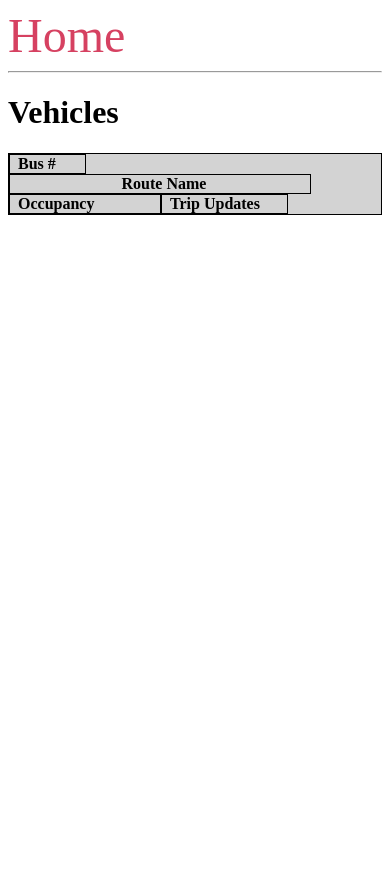
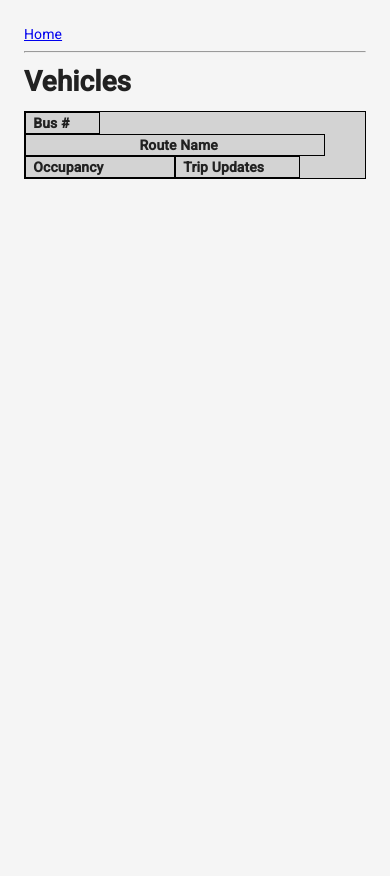
Before and after one commit to Team-6-CMSC447-SP-24/MTA_App, a Flask app: template templates/index.html in a window 390 px wide. Before the commit the page ends 215 px from the top, so only its background shows below. Run offline with Flask 3, Linux system fonts and the light colour scheme; the template is opened without the code that fills it, so the values that code supplies are empty.

Commit message:
Implemented Material Design into Flask framework.

```diff
--- a/app.py
+++ b/app.py
@@ -1,9 +1,12 @@
 from flask import Flask, render_template, request, url_for, flash, redirect, abort
 from api_utils import *
 from credentials import google_key
+from flask_material import Material
 
 
 app = Flask(__name__)
+Material(app)
+
 @app.route('/')
 def index():
     rtVehicles = getRealTimeVehiclePositions()
--- a/static/stylesheet.css
+++ b/static/stylesheet.css
@@ -1,26 +1,117 @@
-.post {
-    padding: 10px;
-    margin: 5px;
-    background-color: #f3f3f3
+/* Import Roboto Font */
+@import "https://fonts.googleapis.com/css?family=Roboto:400,500&display=swap";
+
+/* Material Design color palette */
+:root {
+  --md-primary: #6200ea;
+  --md-secondary: #03dac6;
+  --md-background: #f5f5f5;
+  --md-surface: #ffffff;
+  --md-error: #b00020;
+  --md-on-primary: #ffffff;
+  --md-on-secondary: #000000;
+  --md-on-background: #000000;
+  --md-on-surface: #000000;
+  --md-on-error: #ffffff;
 }
 
-nav a {
-    color: #d64161;
-    font-size: 3em;
-    text-decoration: none;
+/* Material Design typography */
+body {
+  font-family: 'Roboto', sans-serif;
+  font-weight: 400;
+  font-size: 16px;
+  line-height: 1.5;
 }
 
-.alert {
-    padding: 20px;
-    margin: 5px;
-    color: #970020;
-    background-color: #ffd5de;
+/* Material Design buttons */
+.button {
+  display: inline-block;
+  padding: 8px 16px;
+  border: none;
+  border-radius: 4px;
+  background-color: var(--md-primary);
+  color: var(--md-on-primary);
+  text-align: center;
+  text-decoration: none;
+  cursor: pointer;
 }
+
+.button:hover {
+  background-color: #3700b3;
+}
+
+/* Material Design tables */
+.div-table {
+  display: table;
+  width: 100%;
+  border-collapse: collapse;
+}
+
+.div-table-row {
+  display: table-row;
+}
+
+.div-table-col {
+  display: table-cell;
+  padding: 8px;
+  border: 1px solid #ddd;
+}
+
+.div-table-head {
+  background-color: var(--md-primary);
+  color: var(--md-on-primary);
+  font-weight: 500;
+}
+
+/* Your existing styles below */
+/* Box model */
+*,
+*:after,
+*:before {
+  -webkit-box-sizing: border-box;
+  -moz-box-sizing: border-box;
+  box-sizing: border-box;
+}
+
+/* Demo style */
+html, body {
+  position: relative;
+  min-height: 100%;
+  height: 100%;
+}
+
+html {
+  position: relative;
+  overflow-x: hidden;
+  margin: 16px;
+  padding: 0;
+  min-height: 100%;
+  font-size: 62.5%; /* For rem units support */
+}
+
+body {
+  font-family: 'RobotoDraft', 'Roboto', 'Helvetica Neue, Helvetica, Arial', sans-serif;
+  font-style: normal;
+  font-weight: 300;
+  font-size: 1.4rem;
+  line-height: 2rem;
+  letter-spacing: 0.01rem;
+  color: #212121;
+  background-color: #f5f5f5;
+
+  /* Font Rendering */
+  -webkit-font-smoothing: antialiased;
+  -moz-osx-font-smoothing: grayscale;
+  text-rendering: optimizeLegibility;
+}
+
+/* Table style */
 .div-table {
   display: table;
   width: auto;
   border: 1px solid #000000;
 }
+
 .div-table-row {
   display: table-row;
   width: auto;
```
Also changed, not shown: other parts of static/stylesheet.css (+83 -9 lines), README.md. Lines whose indentation alone changed are shown as unchanged.
